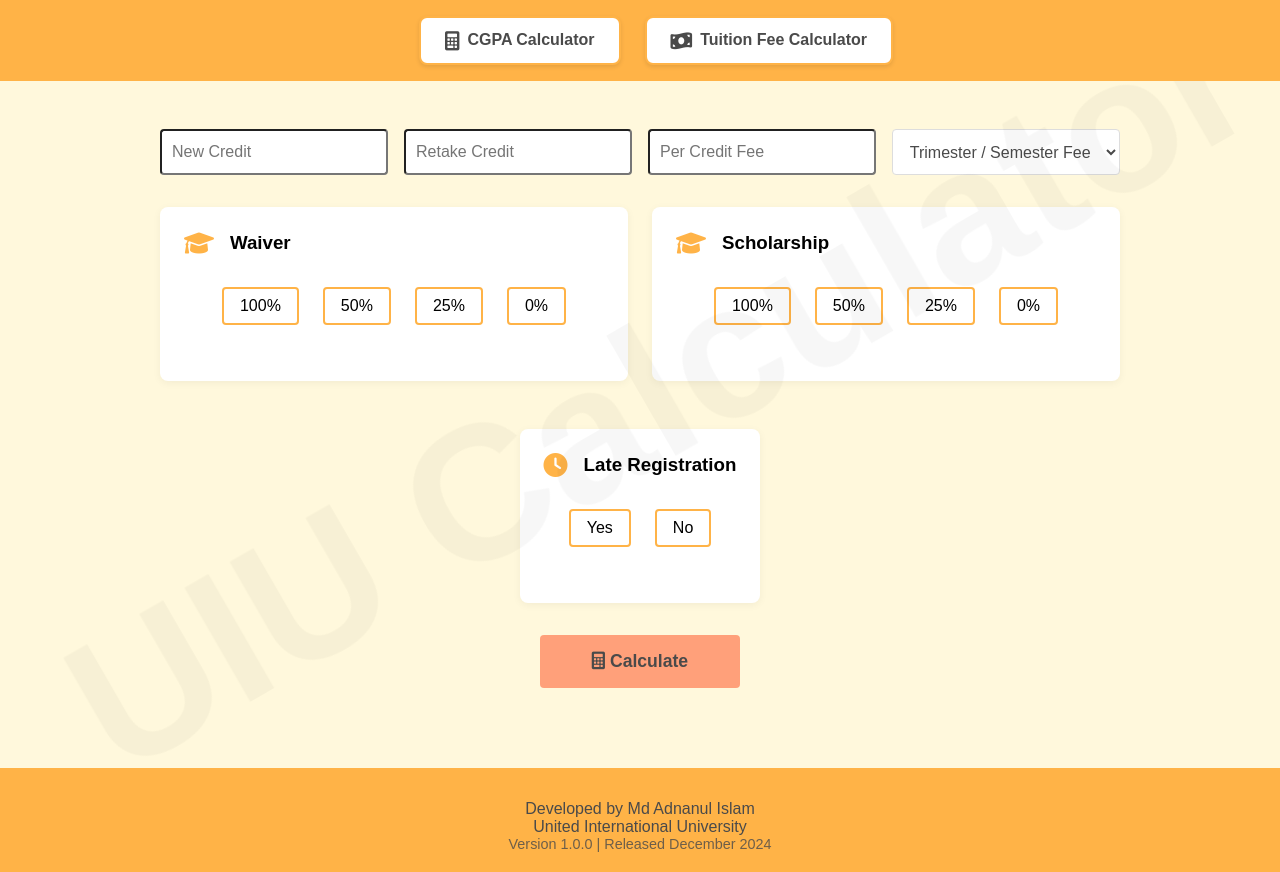
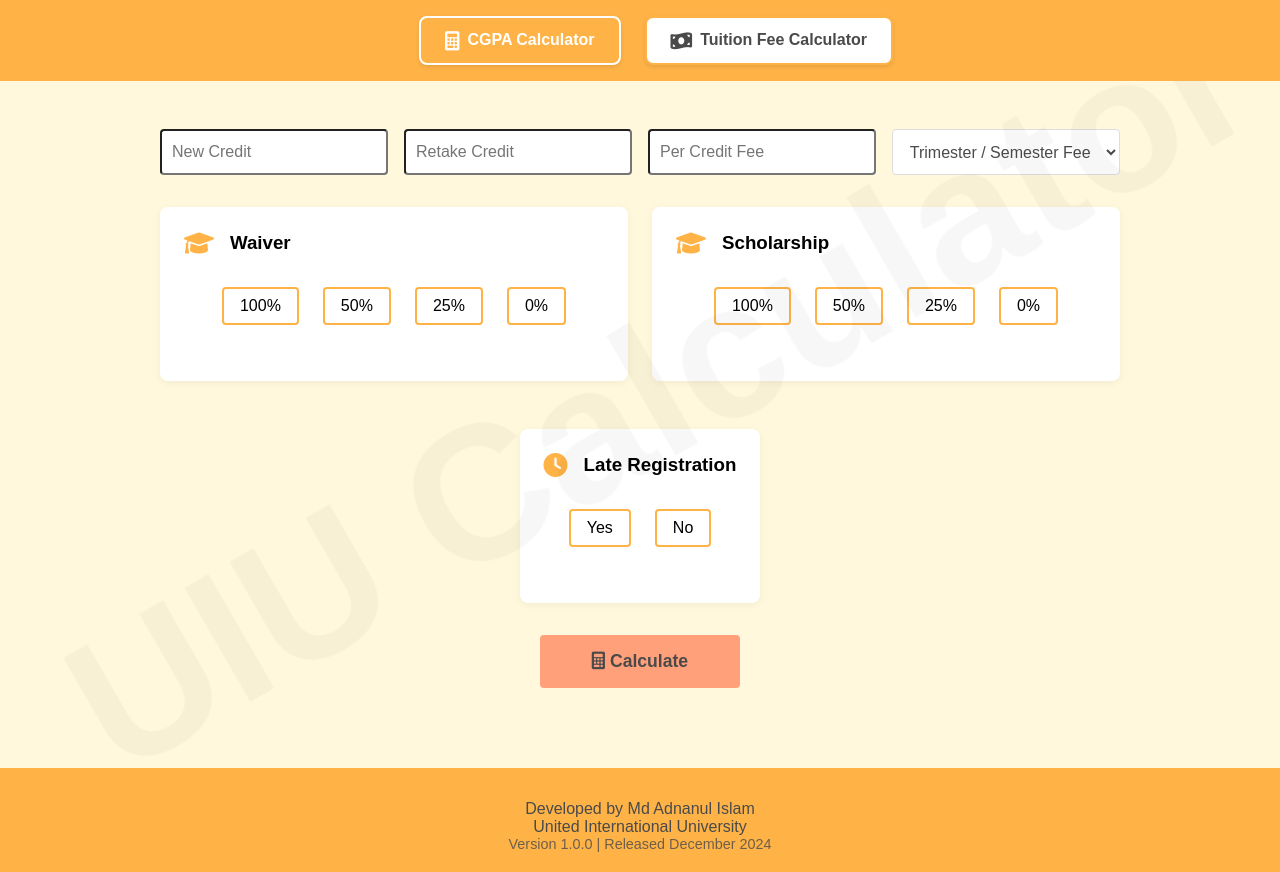
Before and after one commit to adnanul-islam-jisun/uiu-calculator, a plain HTML site: page installment.html in a window 1280 px wide. Shown: the top 872 px of the page. Drawn offline with Linux system fonts and the light colour scheme.

Commit message:
Update installment.html

```diff
--- a/installment.html
+++ b/installment.html
@@ -12,7 +12,7 @@
         <div class="header-content">
 
             <nav class="header-nav">
-                <a href="index.html" class="nav-link">
+                <a href="index.html" class="nav-link active">
                     <i class="fas fa-calculator"></i>
                     CGPA Calculator
                 </a>
```
